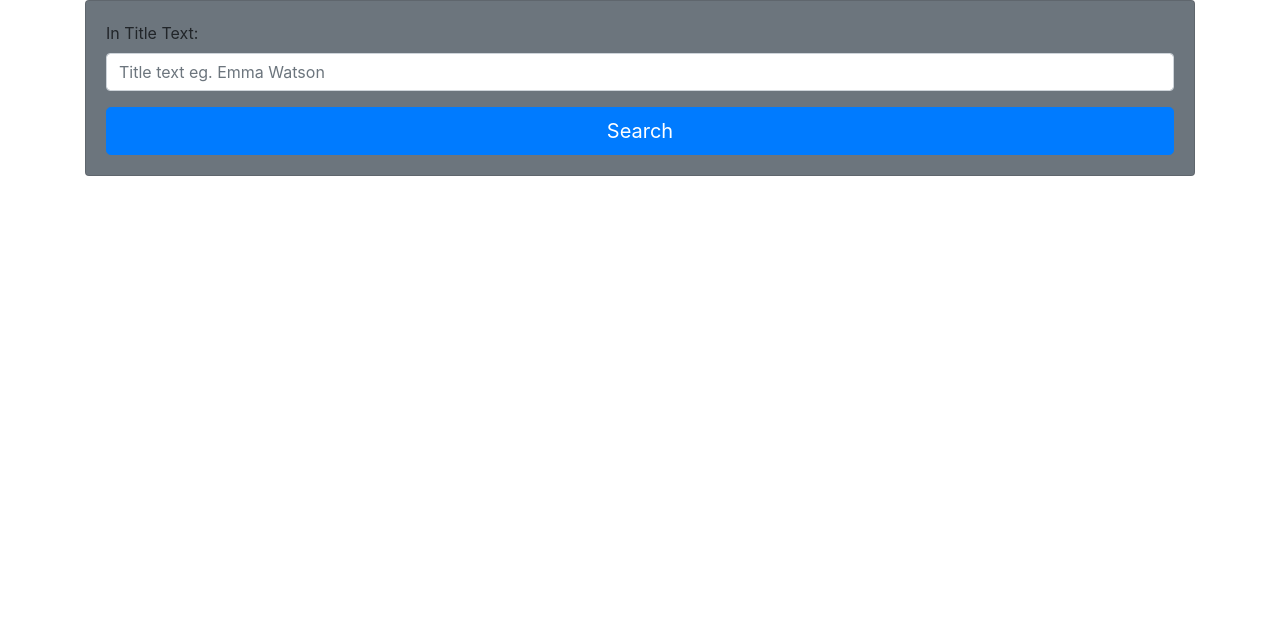
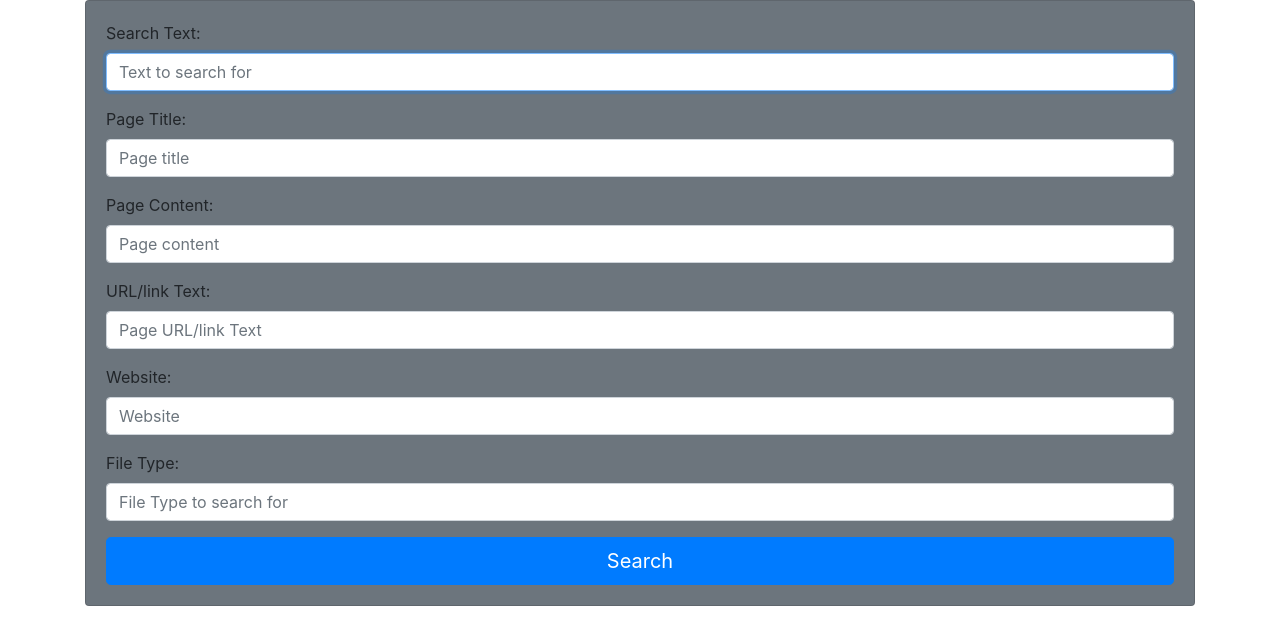
Before and after one commit to AwesomeIronman/dorks-engine, a website: page index.html in a window 1280 px wide. Drawn offline with nearby package versions, Linux system fonts and the light colour scheme.

Commit message:
Add google dorks usage

```diff
--- a/index.html
+++ b/index.html
@@ -19,13 +19,37 @@
       <div class="card-body">
 
         <div class="form-group">
-          <label for="pageTitle">In Title Text:</label>
-          <input type="text" class="form-control" name="pageTitle" id="pageTitle"
-            placeholder="Title text eg. Emma Watson">
+          <label for="searchText">Search Text:</label>
+          <input type="text" class="form-control" name="searchText" id="searchText" placeholder="Text to search for" autofocus autocomplete="off">
         </div>
 
-        <button type="button" name="searchButton" id="searchButton"
-          class="btn btn-primary btn-lg btn-block" onclick="searchGoogle();">Search</button>
+        <div class="form-group">
+          <label for="pageTitle">Page Title:</label>
+          <input type="text" class="form-control" name="pageTitle" id="pageTitle" placeholder="Page title" autocomplete="off">
+        </div>
+
+        <div class="form-group">
+          <label for="pageContent">Page Content:</label>
+          <input type="text" class="form-control" name="pageContent" id="pageContent" placeholder="Page content" autocomplete="off">
+        </div>
+
+        <div class="form-group">
+          <label for="pageUrl">URL/link Text:</label>
+          <input type="text" class="form-control" name="pageUrl" id="pageUrl" placeholder="Page URL/link Text" autocomplete="off">
+        </div>
+
+        <div class="form-group">
+          <label for="siteUrl">Website:</label>
+          <input type="text" class="form-control" name="siteUrl" id="siteUrl" placeholder="Website" autocomplete="off">
+        </div>
+
+        <div class="form-group">
+          <label for="pageFileType">File Type:</label>
+          <input type="text" class="form-control" name="pageFileType" id="pageFileType" placeholder="File Type to search for" autocomplete="off">
+        </div>
+
+        <button type="button" name="searchButton" id="searchButton" class="btn btn-primary btn-lg btn-block"
+          onclick="searchGoogle();">Search</button>
 
       </div>
     </div>
--- a/js/index.js
+++ b/js/index.js
@@ -3,7 +3,12 @@ var googleUrl = "https://www.google.com/search?q=";
 function searchGoogle() {
 
   var query = googleUrl + encodeURIComponent(
-    $("#pageTitle").val()
+    $("#searchText").val() +
+    " intitle:" + $("#pageTitle").val() +
+    " intext:" + $("#pageContent").val() +
+    " inurl:" + $("#pageUrl").val() +
+    " site:" + $("#siteUrl").val() +
+    " filetype:" + $("#pageFileType").val()
   );
 
   console.log(query);
```
